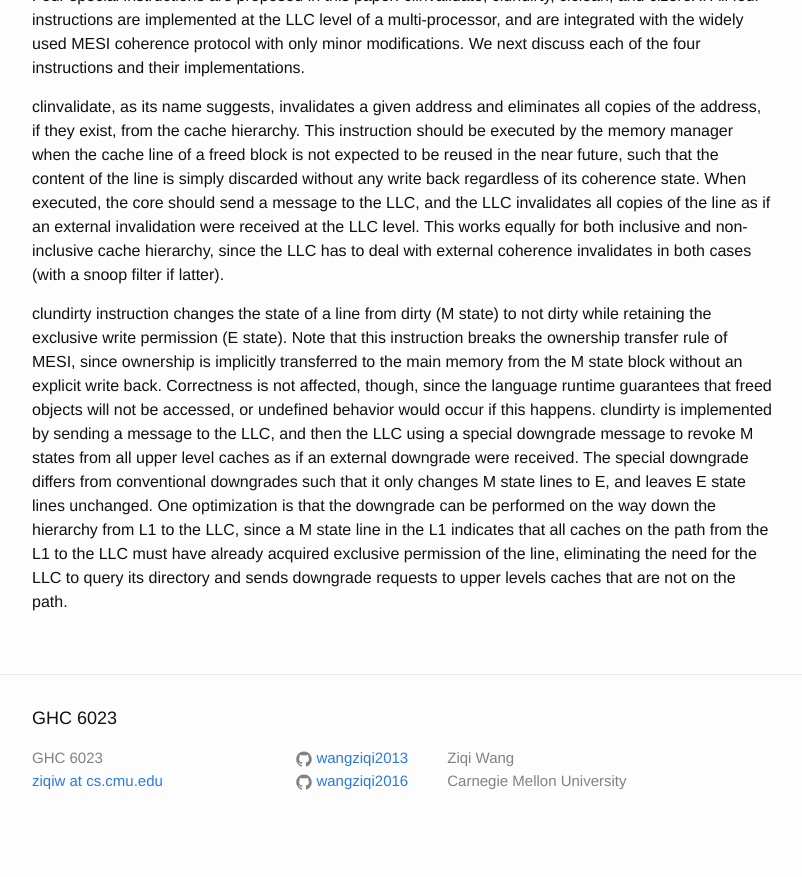
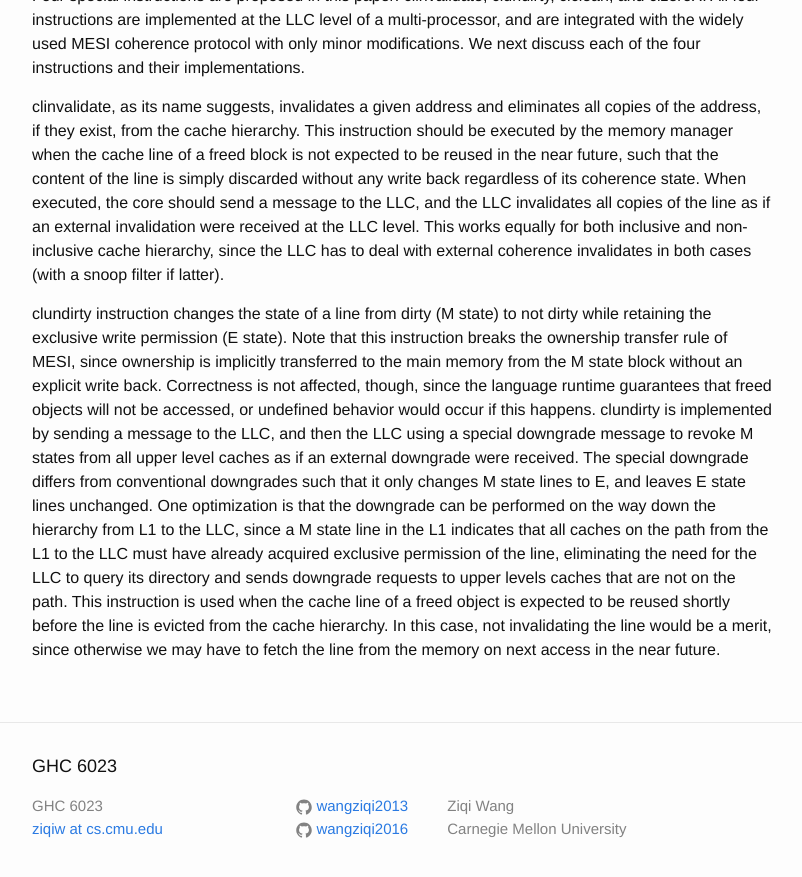
Before and after one commit to wangziqi2013/wangziqi2013.github.io, a Jekyll site: the page built from _posts/2020-08-07-cooperative-cache-scrubbing.markdown, in a window 1280 px wide and 900 px high, scrolled down 1111 px. Shown: the top 877 px of the window, without its empty margins (238-1040 px from the left). Built offline with Jekyll 4.4.1, drawn with Linux system fonts in a browser that asks for light colours; before the commit the page ends 1963 px from its top, so only the background shows below that.

Commit message:
Adding usage

```diff
--- a/_posts/2020-08-07-cooperative-cache-scrubbing.markdown
+++ b/_posts/2020-08-07-cooperative-cache-scrubbing.markdown
@@ -61,3 +61,6 @@ E state lines unchanged. One optimization is that the downgrade can be performed
 to the LLC, since a M state line in the L1 indicates that all caches on the path from the L1 to the LLC must have already
 acquired exclusive permission of the line, eliminating the need for the LLC to query its directory and sends downgrade
 requests to upper levels caches that are not on the path.
+This instruction is used when the cache line of a freed object is expected to be reused shortly before the line is
+evicted from the cache hierarchy. In this case, not invalidating the line would be a merit, since otherwise we may
+have to fetch the line from the memory on next access in the near future.
```
